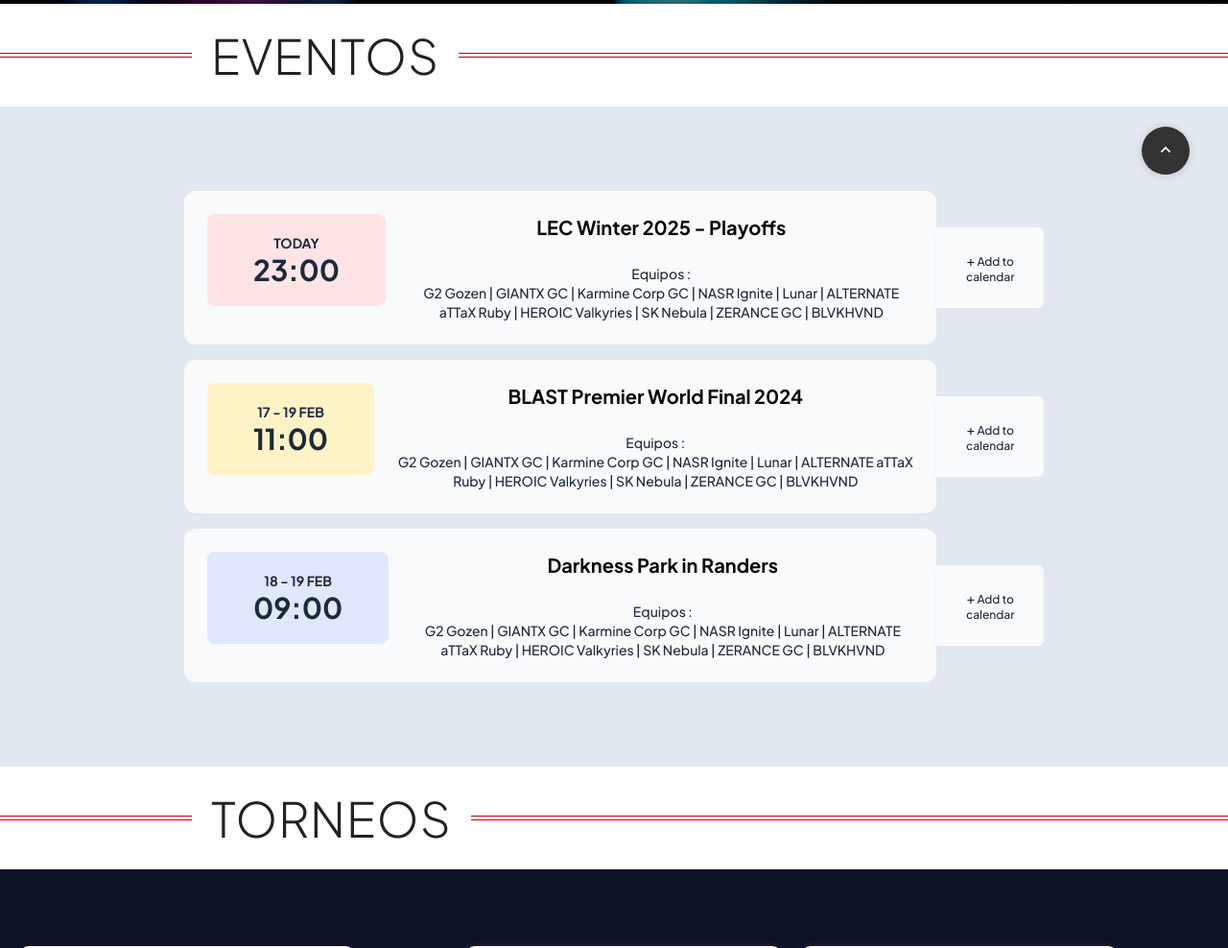
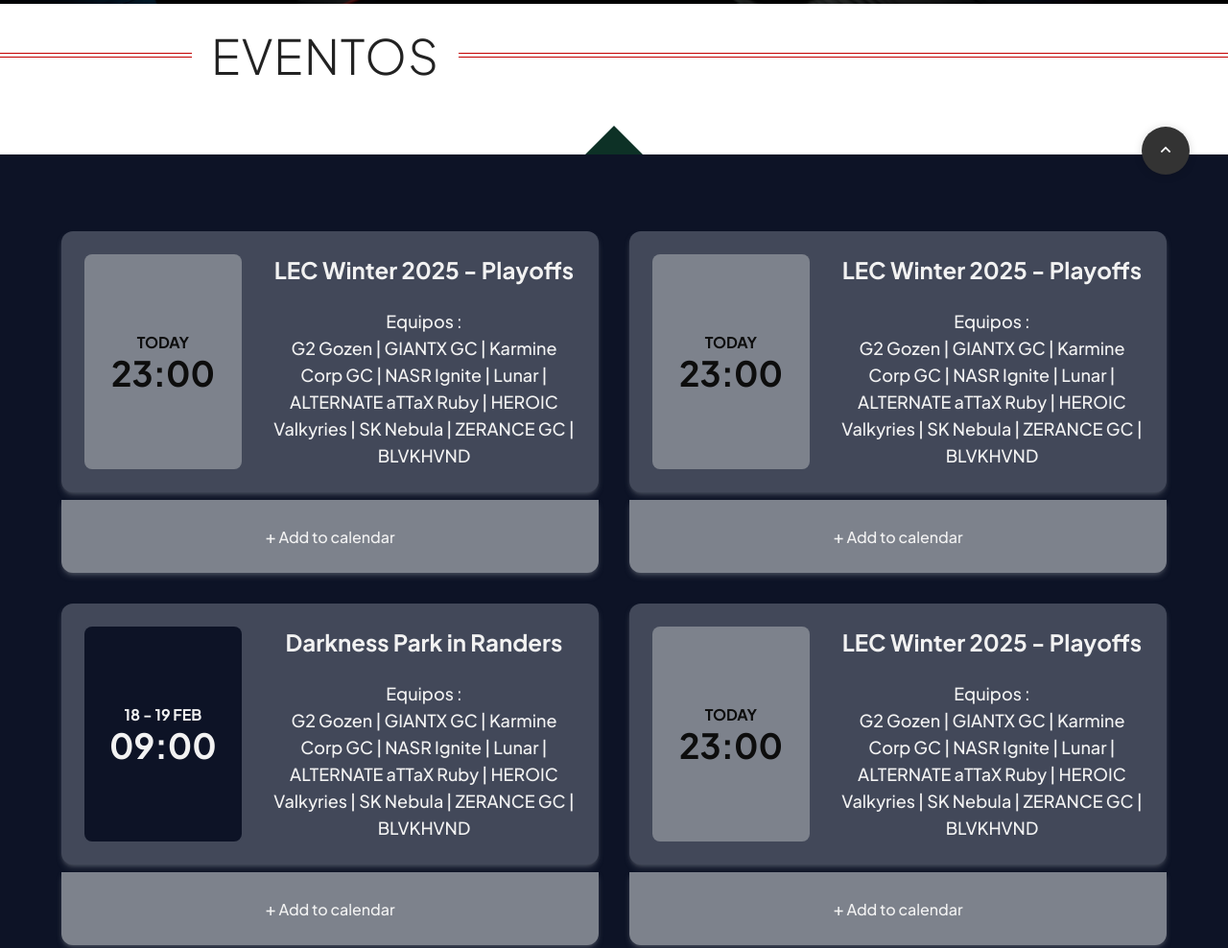
Before and after one commit to jesusmondejar/Ctrl-Bar-Proyecto-Interfaces-Web-DAW, a plain HTML site: page Plantilla/sectionGaming.html in a window 1280 px wide. Shown: the part 678-1666 px from the top of the page at 96% size. Drawn offline with nearby package versions, Linux system fonts and the light colour scheme.

Commit message:
Icono puesto en negro y eventos mejorados

```diff
--- a/Plantilla/css/sectionGaming.css
+++ b/Plantilla/css/sectionGaming.css
@@ -28,8 +28,6 @@ body {
 }
 
 /* === BASE HEADING === */
-
-
 
 
 h2 {
@@ -330,10 +328,31 @@ h2 {
     left: 0;
     width: 100%;
     height: 100%;
-    background: rgba(0, 0, 0, 0.5); /* Color negro con 50% de opacidad */
+    background: rgba(0, 0, 0, 0.7); /* Color negro con 50% de opacidad */
     z-index: 1;
 }
 .parallax-content {
     position: relative;
     z-index: 2;
 }
+
+/* Separador  */
+
+.triangle {
+    position: relative;
+    background: #ffffff;
+    height: 50px;
+  }
+
+  .triangle::before {
+    content: '';
+    position: absolute;
+    bottom: 0;
+    width: 0;
+    height: 0;
+    border-style: solid;
+    border-width: 0 30px 30px 30px;
+    border-color: transparent transparent #0D3126 transparent;
+    left: 50%;
+    transform: translateX(-50%);
+  }
--- a/Plantilla/sectionGaming.html
+++ b/Plantilla/sectionGaming.html
@@ -98,7 +98,7 @@
 
       <!-- Page Contents-->
       <div class="context-dark">
-        <div class="parallax-container" data-parallax-img="images/sectionGamingIMG/2.jpg">
+        <div class="parallax-container" data-parallax-img="images/sectionGamingIMG/DALL·E_Gaming.webp">
           <div class="parallax-content">
             <div class="container">
               <div class="section-110 row justify-content-sm-center align-items-sm-center">
@@ -120,58 +120,90 @@
 
 
       <main>
+          <div class="seven">
+          <h2>EVENTOS</h2>
+          </div>
+        <div class="triangle"></div>
+        <div class="px-10 py-20 font-ibmplex font-regular text-[#F2F2F2] bg-[#0D1326]  ">
+          <section class="grid grid-cols-1 md:grid-cols-2 gap-8 mx-auto w-full max-w-6xl">
 
-         <div class="seven">
-                <h2>EVENTOS</h2>
-        </div>
-        <div class="px-10 py-20 font-ibmplex font-regular text-slate-800 bg-slate-200">
-          <section class="flex flex-col mx-auto w-full max-w-4xl">
-            <div class="my-2 flex flex-col md:flex-row items-center">
-              <div class="flex flex-row md:flex-row p-4 bg-slate-50 rounded-xl shadow-md shadow-slate-200/40 hover:shadow-lg hover:shadow-slate-400/40 transition-shadow w-full md:w-auto">
-                <div class="flex flex-col items-center justify-center w-full md:w-48 h-24 px-5 py-5 font-merriweather bg-rose-100 rounded-lg">
-                  <div class="text-sm font-bold font-ibmplex">TODAY</div>
-                  <div class="text-3xl font-bold">23:00</div>
+            <!-- Evento 1 -->
+            <div class="flex flex-col">
+              <div class="flex flex-row p-6 bg-[#424859] rounded-xl shadow-md shadow-[#7D828C]/40 hover:shadow-lg hover:shadow-[#F2F2F2]/40 transition-shadow w-full min-h-[180px]">
+                <div class="flex flex-col items-center justify-center w-56 h-auto px-6 py-6 font-merriweather bg-[#7D828C] rounded-lg">
+                  <div class="text-base font-bold text-[#0D0D0D]">TODAY</div>
+                  <div class="text-4xl font-bold text-[#0D0D0D]">23:00</div>
                 </div>
-                <div class="flex flex-col justify-center pl-6 w-full">
-                  <h2 class="font-merriweather font-black text-xl pb-4">LEC Winter 2025 - Playoffs</h2>
-                  <p class="text-sm"> Equipos :</p>
-                  <p class="text-sm">G2 Gozen | GIANTX GC | Karmine Corp GC | NASR Ignite | Lunar | ALTERNATE aTTaX Ruby | HEROIC Valkyries | SK Nebula | ZERANCE GC | BLVKHVND</p>
+                <div class="flex flex-col justify-center pl-8 w-full">
+                  <h2 class="font-merriweather font-black text-2xl pb-4 text-[#F2F2F2]">LEC Winter 2025 - Playoffs</h2>
+                  <p class="text-lg text-[#F2F2F2]"> Equipos :</p>
+                  <p class="text-lg text-[#F2F2F2]">G2 Gozen | GIANTX GC | Karmine Corp GC | NASR Ignite | Lunar | ALTERNATE aTTaX Ruby | HEROIC Valkyries | SK Nebula | ZERANCE GC | BLVKHVND</p>
                 </div>
               </div>
-              <div class="text-xs bg-slate-50 p-4 rounded-r-md shadow-md shadow-slate-200/40 hover:cursor-pointer hover:bg-slate-900 hover:text-slate-50"><span class="text-sm">+</span> Add to calendar</div>
+              <div class="text-base bg-[#7D828C] p-4 rounded-b-xl shadow-md shadow-[#7D828C]/40 hover:cursor-pointer hover:bg-[#0D0D0D] hover:text-[#F2F2F2] text-center mt-2">
+                <span class="text-lg">+</span> Add to calendar
+              </div>
             </div>
 
-            <div class="my-2 flex flex-col md:flex-row items-center">
-              <div class="flex flex-row md:flex-row p-4 bg-slate-50 rounded-xl shadow-md shadow-slate-200/40 hover:shadow-lg hover:shadow-slate-400/40 transition-shadow w-full md:w-auto">
-                <div class="flex flex-col items-center justify-center w-full md:w-48 h-24 px-5 py-5 font-merriweather bg-amber-100 rounded-lg">
-                  <div class="text-sm font-bold font-ibmplex">17 - 19 FEB</div>
-                  <div class="text-3xl font-bold">11:00</div>
+            <!-- Evento 2 -->
+            <div class="flex flex-col">
+              <div class="flex flex-row p-6 bg-[#424859] rounded-xl shadow-md shadow-[#7D828C]/40 hover:shadow-lg hover:shadow-[#F2F2F2]/40 transition-shadow w-full min-h-[180px]">
+                <div class="flex flex-col items-center justify-center w-56 h-auto px-6 py-6 font-merriweather bg-[#7D828C] rounded-lg">
+                  <div class="text-base font-bold text-[#0D0D0D]">TODAY</div>
+                  <div class="text-4xl font-bold text-[#0D0D0D]">23:00</div>
                 </div>
-                <div class="flex flex-col justify-center pl-6 w-full">
-                  <h2 class="font-merriweather font-black text-xl pb-4">BLAST Premier World Final 2024</h2>
-                  <p class="text-sm"> Equipos :</p>
-                  <p class="text-sm">G2 Gozen | GIANTX GC | Karmine Corp GC | NASR Ignite | Lunar | ALTERNATE aTTaX Ruby | HEROIC Valkyries | SK Nebula | ZERANCE GC | BLVKHVND</p>
+                <div class="flex flex-col justify-center pl-8 w-full">
+                  <h2 class="font-merriweather font-black text-2xl pb-4 text-[#F2F2F2]">LEC Winter 2025 - Playoffs</h2>
+                  <p class="text-lg text-[#F2F2F2]"> Equipos :</p>
+                  <p class="text-lg text-[#F2F2F2]">G2 Gozen | GIANTX GC | Karmine Corp GC | NASR Ignite | Lunar | ALTERNATE aTTaX Ruby | HEROIC Valkyries | SK Nebula | ZERANCE GC | BLVKHVND</p>
                 </div>
               </div>
-              <div class="text-xs bg-slate-50 p-4 rounded-r-md shadow-md shadow-slate-200/40 hover:cursor-pointer hover:bg-slate-900 hover:text-slate-50"><span class="text-sm">+</span> Add to calendar</div>
+              <div class="text-base bg-[#7D828C] p-4 rounded-b-xl shadow-md shadow-[#7D828C]/40 hover:cursor-pointer hover:bg-[#0D0D0D] hover:text-[#F2F2F2] text-center mt-2">
+                <span class="text-lg">+</span> Add to calendar
+              </div>
             </div>
 
-            <div class="my-2 flex flex-col md:flex-row items-center">
-              <div class="flex flex-row md:flex-row p-4 bg-slate-50 rounded-xl shadow-md shadow-slate-200/40 hover:shadow-lg hover:shadow-slate-400/40 transition-shadow w-full md:w-auto">
-                <div class="flex flex-col items-center justify-center w-full md:w-48 h-24 px-5 py-5 font-merriweather bg-indigo-100 rounded-lg">
-                  <div class="text-sm font-bold font-ibmplex">18 - 19 FEB</div>
-                  <div class="text-3xl font-bold">09:00</div>
+            <!-- Evento 3 -->
+            <div class="flex flex-col">
+              <div class="flex flex-row p-6 bg-[#424859] rounded-xl shadow-md shadow-[#7D828C]/40 hover:shadow-lg hover:shadow-[#F2F2F2]/40 transition-shadow w-full min-h-[180px]">
+                <div class="flex flex-col items-center justify-center w-56 h-auto px-6 py-6 font-merriweather bg-[#0D1326] rounded-lg">
+                  <div class="text-base font-bold text-[#F2F2F2]">18 - 19 FEB</div>
+                  <div class="text-4xl font-bold text-[#F2F2F2]">09:00</div>
                 </div>
-                <div class="flex flex-col justify-center pl-6 w-full">
-                  <h2 class="font-merriweather font-black text-xl pb-4">Darkness Park in Randers</h2>
-                  <p class="text-sm"> Equipos :</p>
-                  <p class="text-sm">G2 Gozen | GIANTX GC | Karmine Corp GC | NASR Ignite | Lunar | ALTERNATE aTTaX Ruby | HEROIC Valkyries | SK Nebula | ZERANCE GC | BLVKHVND</p>
+                <div class="flex flex-col justify-center pl-8 w-full">
+                  <h2 class="font-merriweather font-black text-2xl pb-4 text-[#F2F2F2]">Darkness Park in Randers</h2>
+                  <p class="text-lg text-[#F2F2F2]"> Equipos :</p>
+                  <p class="text-lg text-[#F2F2F2]">G2 Gozen | GIANTX GC | Karmine Corp GC | NASR Ignite | Lunar | ALTERNATE aTTaX Ruby | HEROIC Valkyries | SK Nebula | ZERANCE GC | BLVKHVND</p>
                 </div>
               </div>
-              <div class="text-xs bg-slate-50 p-4 rounded-r-md shadow-md shadow-slate-200/40 hover:cursor-pointer hover:bg-slate-900 hover:text-slate-50"><span class="text-sm">+</span> Add to calendar</div>
+              <div class="text-base bg-[#7D828C] p-4 rounded-b-xl shadow-md shadow-[#7D828C]/40 hover:cursor-pointer hover:bg-[#0D0D0D] hover:text-[#F2F2F2] text-center mt-2">
+                <span class="text-lg">+</span> Add to calendar
+              </div>
             </div>
+
+            <!-- Evento 4 -->
+            <div class="flex flex-col">
+              <div class="flex flex-row p-6 bg-[#424859] rounded-xl shadow-md shadow-[#7D828C]/40 hover:shadow-lg hover:shadow-[#F2F2F2]/40 transition-shadow w-full min-h-[180px]">
+                <div class="flex flex-col items-center justify-center w-56 h-auto px-6 py-6 font-merriweather bg-[#7D828C] rounded-lg">
+                  <div class="text-base font-bold text-[#0D0D0D]">TODAY</div>
+                  <div class="text-4xl font-bold text-[#0D0D0D]">23:00</div>
+                </div>
+                <div class="flex flex-col justify-center pl-8 w-full">
+                  <h2 class="font-merriweather font-black text-2xl pb-4 text-[#F2F2F2]">LEC Winter 2025 - Playoffs</h2>
+                  <p class="text-lg text-[#F2F2F2]"> Equipos :</p>
+                  <p class="text-lg text-[#F2F2F2]">G2 Gozen | GIANTX GC | Karmine Corp GC | NASR Ignite | Lunar | ALTERNATE aTTaX Ruby | HEROIC Valkyries | SK Nebula | ZERANCE GC | BLVKHVND</p>
+                </div>
+              </div>
+              <div class="text-base bg-[#7D828C] p-4 rounded-b-xl shadow-md shadow-[#7D828C]/40 hover:cursor-pointer hover:bg-[#0D0D0D] hover:text-[#F2F2F2] text-center mt-2">
+                <span class="text-lg">+</span> Add to calendar
+              </div>
+            </div>
+
           </section>
         </div>
+
+
+
 
 
 
```
Also changed, not shown: Plantilla/css/style.css, Plantilla/images/sectionGamingIMG/1.jpg (deleted), Plantilla/images/sectionGamingIMG/DALL·E_Gaming.webp (added), Plantilla/images/sectionGamingIMG/TorneoGaming.jpg (deleted), Plantilla/images/sectionGamingIMG/pexels-a-darmel-7862597.jpg (deleted), Plantilla/images/sectionGamingIMG/pexels.jpg (deleted), Plantilla/images/sectionGamingIMG/pexels_resized.jpg (deleted).
